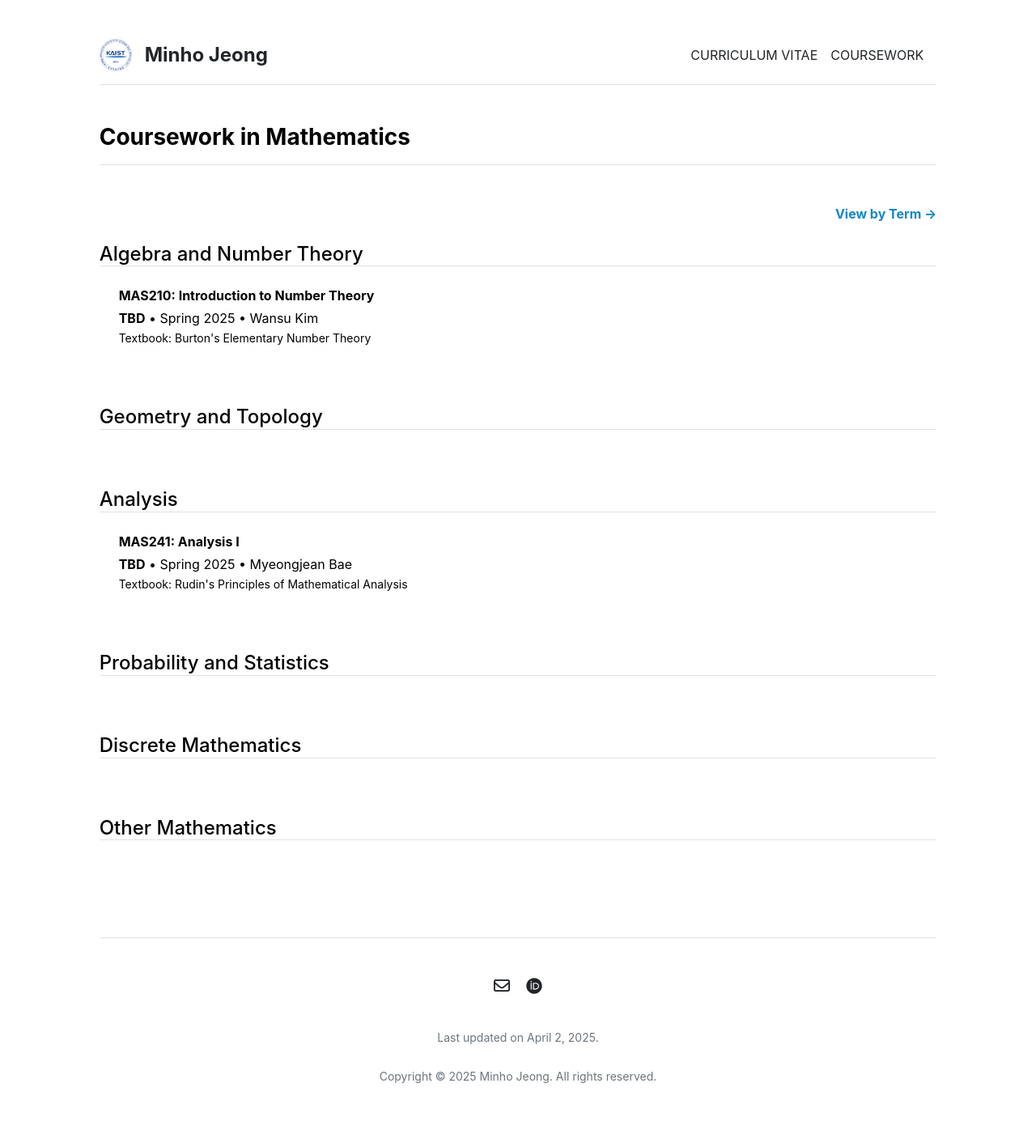
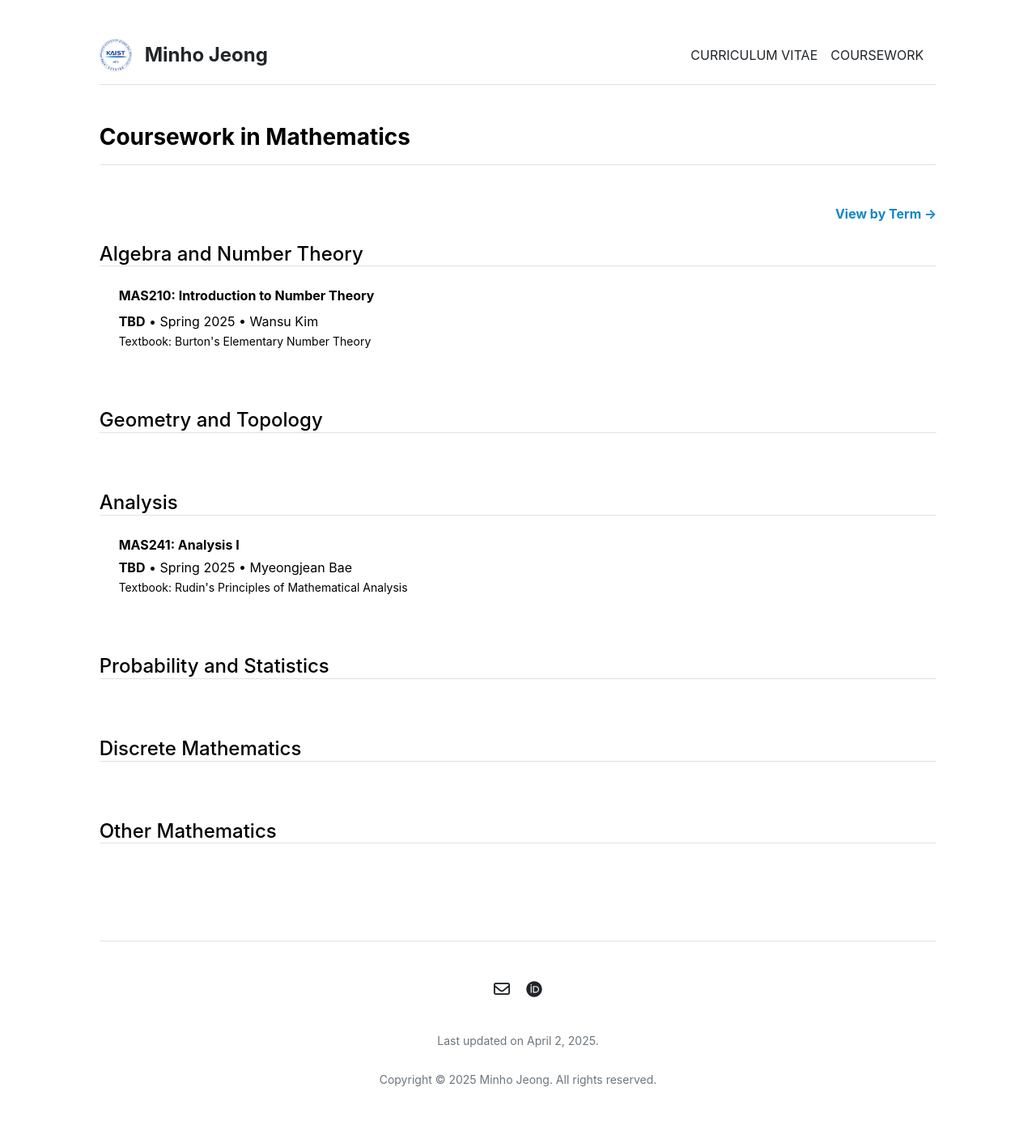
Before and after one commit to mino-jeong/mino-jeong.github.io, a Jekyll site: the page built from coursework-field.md, in a window 1280 px wide. Shown: the whole page at 81% size. Built offline with Jekyll 4.4.1, drawn with Linux system fonts in a browser that asks for light colours.

Commit message:
Update coursework-field.html

```diff
--- a/_layouts/coursework-field.html
+++ b/_layouts/coursework-field.html
@@ -19,7 +19,7 @@ layout: default
         <h4 class="border-bottom mb-4">Algebra and Number Theory</h4>
         <div class="ps-md-4">
           {% for section in site.data.coursework-field.algebra %}
-            <p class="fw-bold mb-1">{{ section.title }}</p>
+            <p class="fw-bold mb-2">{{ section.title }}</p>
             <p class="mb-4">
               {{ section.description }}<br>
               <small>Textbook: {{ section.textbook }}</small>
```
